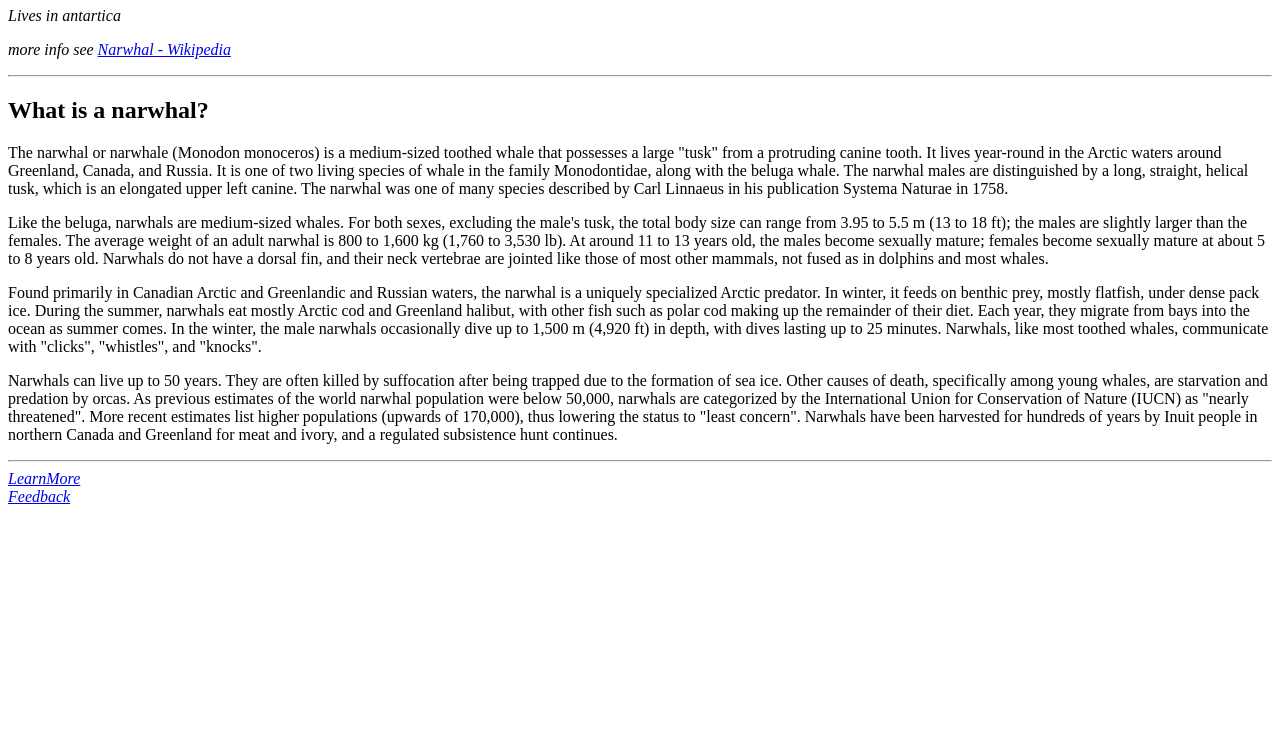
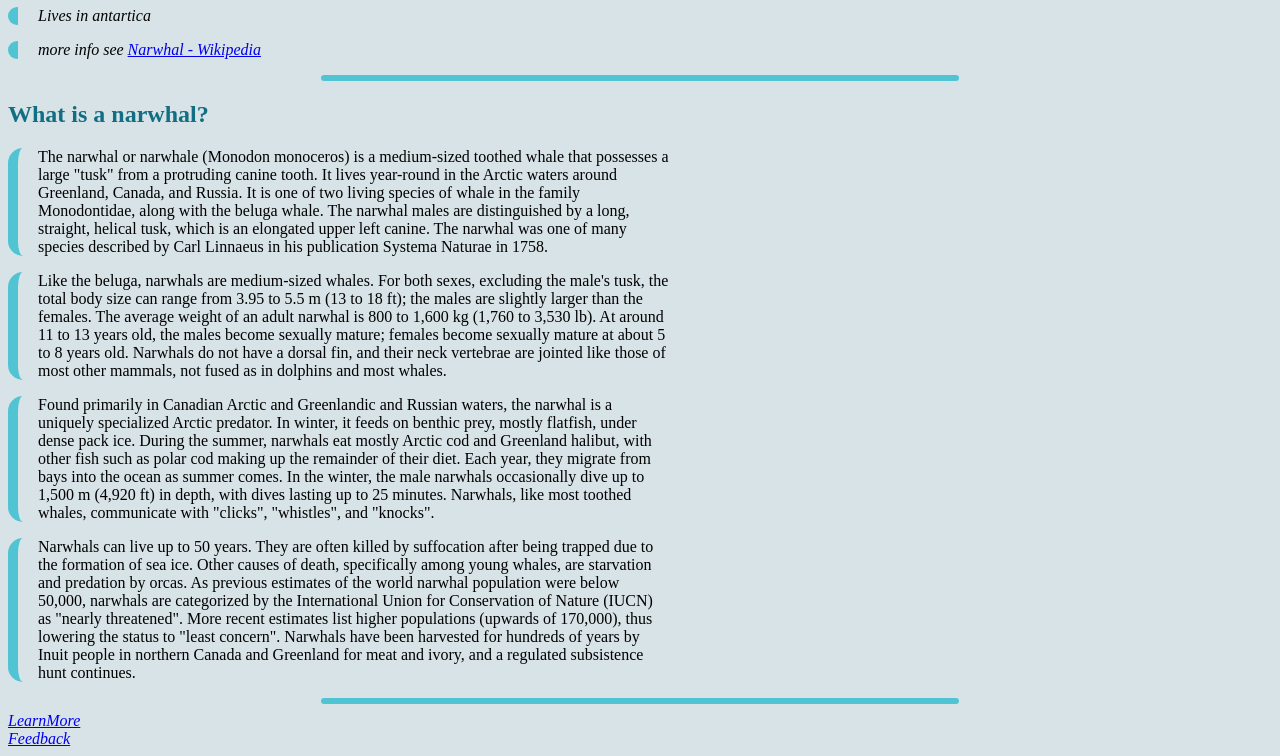
Before and after one commit to MisterGenius0/NarwhalSite, a plain HTML site: page Index.html in a window 1280 px wide. Shown: the part 392-1148 px from the top of the page. Before the commit the page ends 906 px from the top, so only its background shows below. Drawn offline with Linux system fonts and the light colour scheme.

Commit message:
Started CSS in index.html

```diff
--- a/Index.html
+++ b/Index.html
@@ -6,6 +6,54 @@
     <meta name="viewport" content="width=device-width, initial-scale=1.0">
     <title> 🐟 Narwhal 🐟 </title>
     <link rel="icon" href="Images/narwhal_thumb.webp">
+
+    <!-- Color pallet https://colorhunt.co/palette/273466 -->
+
+    <style>
+        body
+        {
+            background-color: #d8e3e7;
+        }
+
+        hr
+        {
+            border-style:solid;
+            border-width: 3px;
+            border-radius: 25px;
+            width: 50%;
+
+            color: #51c4d3;
+        }
+
+        img
+        {
+            border-style:none;
+            border-radius: 25px;
+        }
+        h1
+        {
+            color: #126e82;
+        }
+
+        h2
+        {
+            color: #126e82;
+        }
+
+        p
+        {
+
+            border-style:none none none solid;
+            padding-left: 20px;
+            border-width: 10px;
+            border-radius: 15px;
+            width: 50%;
+
+            border-color: #51c4d3;
+
+        }
+    </style>
+
 </head>
     <body>
         <img src="Images/narwhal_thumb.webp" alt="narwhal breaking out of ice" width="307" height="307">
```
Also changed, not shown: Feedback.html (+5 -6 lines), 1 other file.
